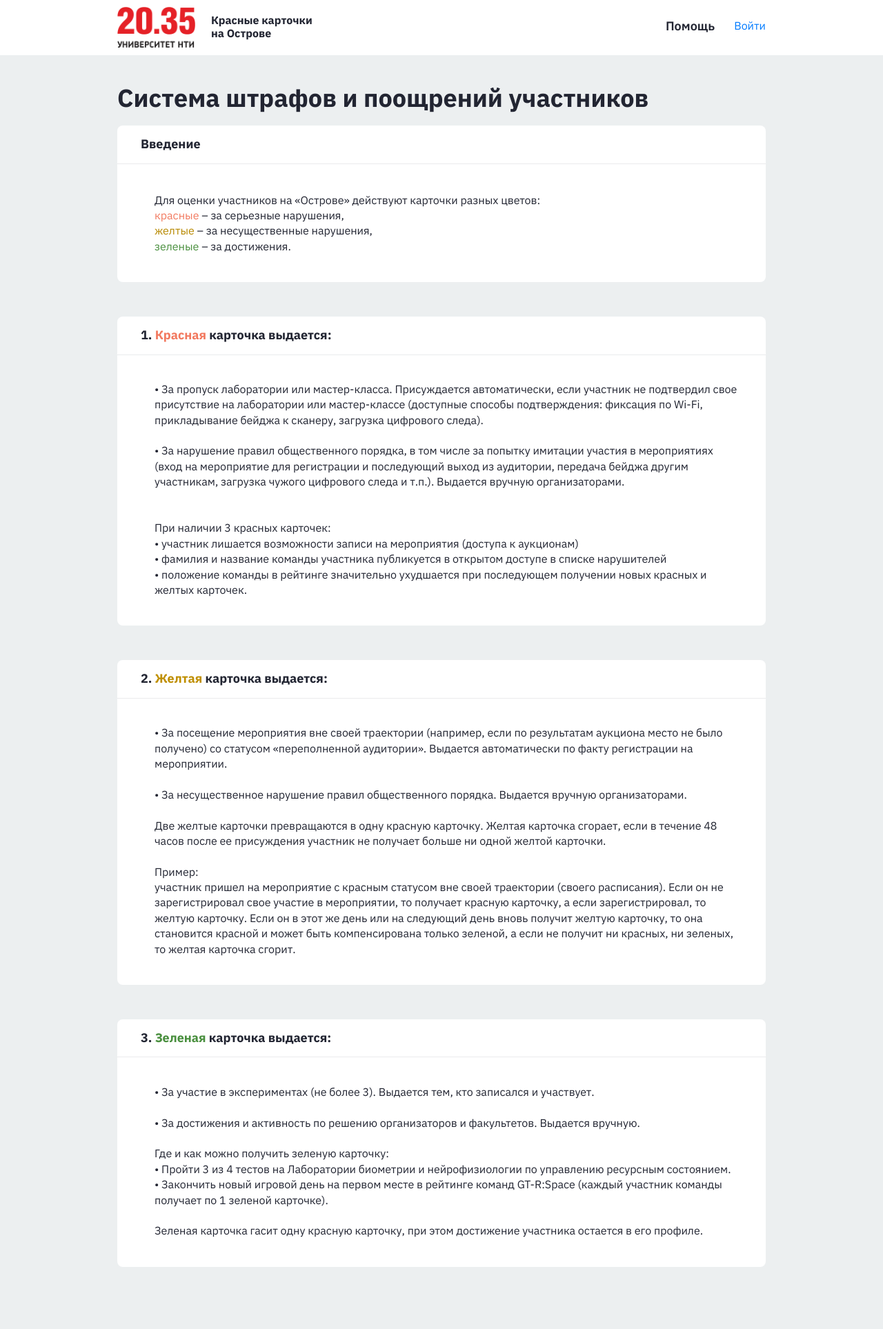
After one commit to openprofession/unti_cards, a Django app: page /help/ in a window 1280 px wide. The commit adds this page. Shown: the whole page at 69% size. Run offline with Django 3.2, Linux system fonts and the light colour scheme; some libraries are stand-ins or nearby versions.

Commit message:
add help page

```diff
--- a/src/app_django/urls.py
+++ b/src/app_django/urls.py
@@ -34,6 +34,7 @@ if settings.DEBUG:
 
 urlpatterns += [
                   path('', include('social_django.urls', namespace='social')),
+                  path('help/', views.HelpView.as_view(), name='help'),
                   path('logout/', views.logout, name='logout'),
                   path('admin/', admin.site.urls),
                   path('api-auth/', include('rest_framework.urls')),
--- a/src/red_cards/templates/header.html
+++ b/src/red_cards/templates/header.html
@@ -13,7 +13,7 @@
             <div class="col-lg-8 col-md-7 col-6">
                 <div class="header-links-grid">
 
-{#                    <div class="header-links-grid__item"><a class="header-link" href="#">Помощь</a></div>#}
+                    <div class="header-links-grid__item"><a class="header-link" href="{% url 'help'  %}">Помощь</a></div>
 
                     {% if request.user.is_assistant %}
                         <div class="header-links-grid__item"><a class="header-link" href="{% url 'users-search' %}">Выдать карточку</a></div>
--- /dev/null
+++ b/src/red_cards/templates/help.html
@@ -0,0 +1,186 @@
+{% extends 'base.html' %}
+
+
+{% block content %}
+
+
+      <h1 class="section-title">Система штрафов и поощрений участников</h1>
+      <div class="section-block">
+
+          <div class="section-block__item">
+            <div class="row align-items-center">
+              <div class="col-md-9">
+                <div class="user-name">
+                 Введение
+                </div>
+              </div>
+              <div class="col-md-3">
+                <div class="user-status">
+
+                </div>
+              </div>
+            </div>
+          </div>
+
+          <div class="section-block__item">
+            <div class="row align-items-center">
+              <div class="col-lg-9 col-md-8">
+                       <p style="padding: 0 0 25px 20px;">
+Для оценки участников на «Острове» действуют карточки разных цветов:
+                           <br><span class="color--red">красные</span> – за серьезные нарушения,
+                           <br><span style="color: #B78900;">желтые</span> – за несущественные нарушения,
+                           <br><span style="color: #498F3E;">зеленые</span> – за достижения.
+
+                       </p>
+
+              </div>
+            </div>
+          </div>
+
+        </div>
+
+
+
+
+
+{#        <h2 class="section-subtitle">1. Красная карточка выдается:</h2>#}
+        <div class="section-block">
+
+
+          <div class="section-block__item" style="margin: 0;">
+            <div class="row align-items-center">
+              <div class="col-md-9">
+                <div class="user-name">
+                    1. <span class="color--red">Красная</span> карточка выдается:
+                </div>
+              </div>
+              <div class="col-md-3">
+                <div class="user-status">
+
+                </div>
+              </div>
+            </div>
+          </div>
+
+          <div class="section-block__item">
+            <div class="row align-items-center">
+              <div class="col-lg-12 col-md-8">
+               <p style="padding: 0 0 25px 20px;">
+
+<br />• За пропуск лаборатории или мастер-класса. Присуждается автоматически, если участник не подтвердил свое присутствие на лаборатории или мастер-классе (доступные способы подтверждения: фиксация по Wi-Fi, прикладывание бейджа к сканеру, загрузка цифрового следа).
+<br />
+<br />• За нарушение правил общественного порядка, в том числе за попытку имитации участия в мероприятиях (вход на мероприятие для регистрации и последующий выход из аудитории, передача бейджа другим участникам, загрузка чужого цифрового следа и т.п.). Выдается вручную организаторами.
+<br />
+<br />
+<br />При наличии 3 красных карточек:
+<br />• участник лишается возможности записи на мероприятия (доступа к аукционам)
+<br />• фамилия и название команды участника публикуется в открытом доступе в списке нарушителей
+<br />• положение команды в рейтинге значительно ухудшается при последующем получении новых красных и желтых карточек.
+
+               </p>
+
+
+
+              </div>
+            </div>
+          </div>
+
+        </div>
+
+
+{#        <h2 class="section-subtitle">2. Желтая карточка выдается:</h2>#}
+        <div class="section-block">
+
+
+          <div class="section-block__item" style="margin: 0;">
+            <div class="row align-items-center">
+              <div class="col-md-9">
+                <div class="user-name">
+                    2. <span style="color: #BF8F00;">Желтая</span> карточка выдается:
+
+                </div>
+              </div>
+              <div class="col-md-3">
+                <div class="user-status">
+
+                </div>
+              </div>
+            </div>
+          </div>
+
+          <div class="section-block__item">
+            <div class="row align-items-center">
+              <div class="col-lg-12 col-md-8">
+               <p style="padding: 0 0 25px 20px;">
+
+<br />     • За посещение мероприятия вне своей траектории (например, если по результатам аукциона место не было получено) со статусом «переполненной аудитории». Выдается автоматически по факту регистрации на мероприятии.
+<br />
+<br />  • За несущественное нарушение правил общественного порядка. Выдается вручную организаторами.
+<br />
+<br />   Две желтые карточки превращаются в одну красную карточку. Желтая карточка сгорает, если в течение 48 часов после ее присуждения участник не получает больше ни одной желтой карточки.
+<br />
+<br />Пример:
+<br />участник пришел на мероприятие с красным статусом вне своей траектории (своего расписания). Если он не зарегистрировал свое участие в мероприятии, то получает красную карточку, а если зарегистрировал, то желтую карточку. Если он в этот же день или на следующий день вновь получит желтую карточку, то она становится красной и может быть компенсирована только зеленой, а если не получит ни красных, ни зеленых, то желтая карточка сгорит.
+               </p>
+
+
+
+              </div>
+            </div>
+          </div>
+
+        </div>
+
+
+
+
+{#        <h2 class="section-subtitle">3. Зеленая карточка выдается:</h2>#}
+        <div class="section-block">
+
+
+          <div class="section-block__item" style="margin: 0;">
+            <div class="row align-items-center">
+              <div class="col-md-9">
+                <div class="user-name">
+                    3. <span style="color: #498F3E;">Зеленая</span> карточка выдается:
+
+                </div>
+              </div>
+              <div class="col-md-3">
+                <div class="user-status">
+
+                </div>
+              </div>
+            </div>
+          </div>
+
+          <div class="section-block__item">
+            <div class="row align-items-center">
+              <div class="col-lg-12 col-md-8">
+               <p style="padding: 0 0 25px 20px;">
+
+
+
+<br /> • За участие в экспериментах (не более 3). Выдается тем, кто записался и участвует.
+<br />
+<br /> • За достижения и активность по решению организаторов и факультетов. Выдается вручную.
+<br />
+<br />Где и как можно получить зеленую карточку:
+<br />• Пройти 3 из 4 тестов на Лаборатории биометрии и нейрофизиологии по управлению ресурсным состоянием.
+<br />• Закончить новый игровой день на первом месте в рейтинге команд GT-R:Space (каждый участник команды получает по 1 зеленой карточке).
+<br />
+<br />Зеленая карточка гасит одну красную карточку, при этом достижение участника остается в его профиле.
+
+
+               </p>
+
+
+
+              </div>
+            </div>
+          </div>
+
+        </div>
+
+
+{% endblock %}
--- a/src/red_cards/views.py
+++ b/src/red_cards/views.py
@@ -16,6 +16,11 @@ from django.core.paginator import Paginator
 from django.views.generic import FormView, TemplateView
 
 from django import forms
+
+
+class HelpView(TemplateView):
+    template_name = 'help.html'
+
 
 _sql_get_cards = """
     SELECT card.*, st.* from red_cards_status  as st
```
